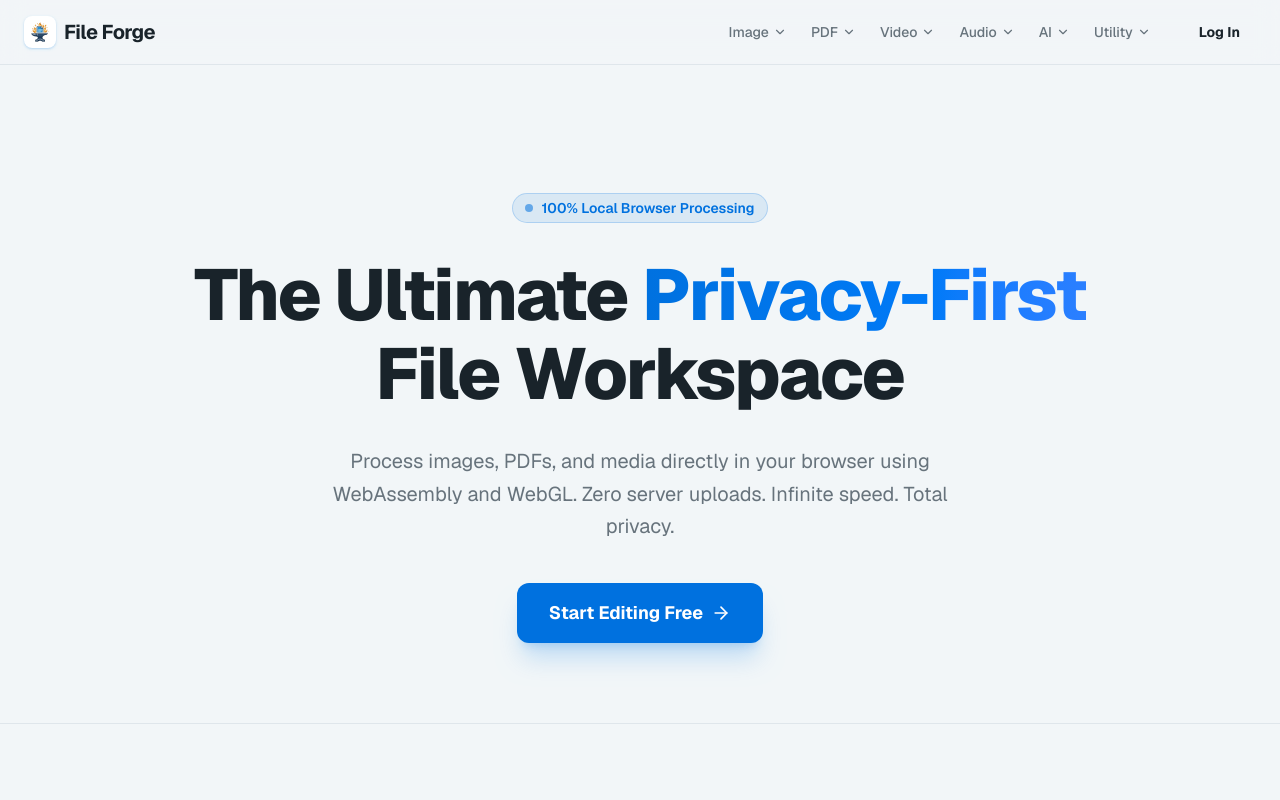
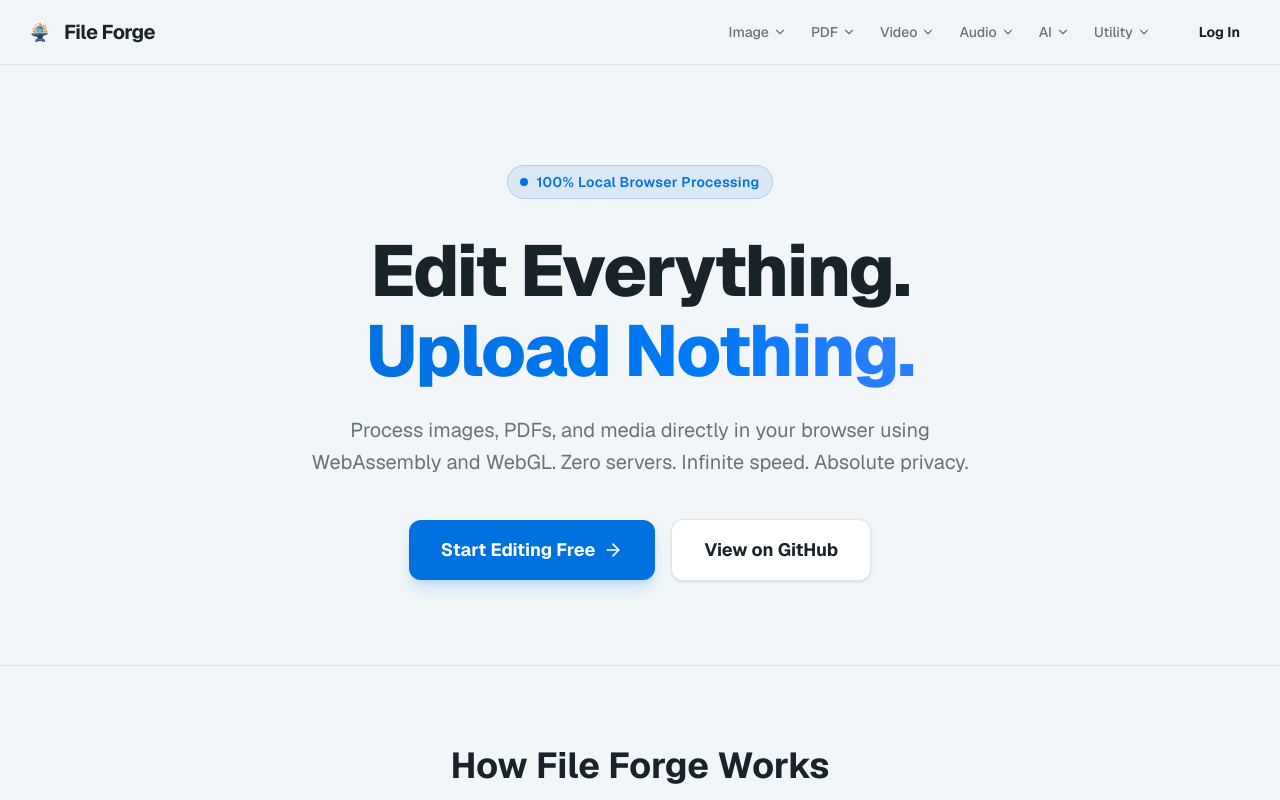
Before and after one commit to mdasifj625/fileforge, a Next.js app: page / in a window 1280 px wide. Shown: the top 800 px of the page. Built offline with nearby package versions, Linux system fonts and the light colour scheme.

Commit message:
Redesign and simplify hero section on homepage

```diff
--- a/src/app/page.tsx
+++ b/src/app/page.tsx
@@ -27,35 +27,50 @@ export default function Home() {
       <Navigation />
 
       {/* Hero Section */}
-      <section className="relative max-w-7xl mx-auto px-6 pt-32 pb-20 text-center flex flex-col items-center">
-        <div className="absolute inset-0 -z-10 bg-[radial-gradient(ellipse_at_top,_var(--tw-gradient-stops))] from-primary/20 via-background to-background"></div>
-
-        <div className="inline-flex items-center gap-2 px-3 py-1 rounded-full bg-primary/10 text-primary text-sm font-semibold mb-8 border border-primary/20">
-          <span className="w-2 h-2 rounded-full bg-primary animate-pulse"></span>
-          100% Local Browser Processing
+      {/* Hero Section */}
+      <section className="relative min-h-[75vh] flex flex-col items-center justify-center overflow-hidden pt-24 pb-20">
+        {/* Subtle Background */}
+        <div className="absolute inset-0 -z-10 bg-background">
+          <div className="absolute top-0 left-1/2 -translate-x-1/2 w-[800px] h-[500px] bg-primary/10 rounded-full blur-[100px] opacity-60"></div>
         </div>
 
-        <h1 className="text-5xl md:text-7xl font-extrabold tracking-tight max-w-4xl mb-8 leading-[1.1]">
-          The Ultimate{" "}
+        <div className="max-w-5xl mx-auto px-6 w-full flex flex-col items-center text-center relative z-10">
+          <div className="inline-flex items-center gap-2 px-3 py-1.5 rounded-full bg-primary/10 border border-primary/20 mb-8">
+            <span className="w-2 h-2 rounded-full bg-primary"></span>
+            <span className="text-sm font-semibold text-primary tracking-wide">
+              100% Local Browser Processing
+            </span>
+          </div>
+
+          <h1 className="text-5xl md:text-7xl font-extrabold tracking-tight max-w-4xl mb-6 leading-[1.1]">
+            Edit Everything. <br className="hidden md:block" />
             <span className="text-transparent bg-clip-text bg-gradient-to-r from-primary to-blue-500">
-            Privacy-First
-          </span>{" "}
-          File Workspace
+              Upload Nothing.
+            </span>
           </h1>
 
           <p className="text-lg md:text-xl text-muted-foreground max-w-2xl mb-10 leading-relaxed">
             Process images, PDFs, and media directly in your browser using
-          WebAssembly and WebGL. Zero server uploads. Infinite speed. Total
+            WebAssembly and WebGL. Zero servers. Infinite speed. Absolute
             privacy.
           </p>
 
-        <div className="flex items-center gap-4">
+          <div className="flex flex-col sm:flex-row items-center gap-4">
             <Link
               href="#tools"
-            className="px-8 py-4 bg-primary text-primary-foreground font-bold rounded-xl hover:bg-primary-hover hover:-translate-y-0.5 transition-all shadow-xl shadow-primary/20 flex items-center gap-2 text-lg"
+              className="px-8 py-4 bg-primary text-primary-foreground font-bold rounded-xl hover:bg-primary-hover hover:-translate-y-0.5 transition-all shadow-lg shadow-primary/20 flex items-center gap-2 text-lg"
             >
               Start Editing Free <ArrowRight size={20} />
             </Link>
+            <a
+              href="https://github.com/file-forge"
+              target="_blank"
+              rel="noreferrer"
+              className="px-8 py-4 bg-panel border border-panel-border text-foreground font-bold rounded-xl hover:bg-muted hover:-translate-y-0.5 transition-all shadow-sm flex items-center gap-2 text-lg"
+            >
+              View on GitHub
+            </a>
+          </div>
         </div>
       </section>
 
--- a/src/components/Footer.tsx
+++ b/src/components/Footer.tsx
@@ -8,13 +8,13 @@ export default function Footer() {
         <div className="grid grid-cols-2 md:grid-cols-4 lg:grid-cols-5 gap-8 mb-16">
           <div className="col-span-2 lg:col-span-2">
             <div className="flex items-center gap-2 font-bold text-xl tracking-tight mb-6">
-              <div className="w-8 h-8 rounded-lg flex items-center justify-center overflow-hidden bg-white shadow-sm shadow-primary/20">
+              <div className="w-8 h-8 flex items-center justify-center">
                 <Image
                   src="/logo.png"
                   alt="File Forge Logo"
                   width={32}
                   height={32}
-                  className="object-cover"
+                  className="object-contain"
                 />
               </div>
               File Forge
--- a/src/components/Navigation.tsx
+++ b/src/components/Navigation.tsx
@@ -17,13 +17,13 @@ export default function Navigation() {
             href="/"
             className="flex items-center gap-2 font-bold text-xl tracking-tight"
           >
-            <div className="w-8 h-8 rounded-lg flex items-center justify-center overflow-hidden bg-white shadow-sm shadow-primary/20">
+            <div className="w-8 h-8 flex items-center justify-center">
               <Image
                 src="/logo.png"
                 alt="File Forge Logo"
                 width={32}
                 height={32}
-                className="object-cover"
+                className="object-contain"
               />
             </div>
             File Forge
```
Lines whose indentation alone changed are shown as unchanged.
